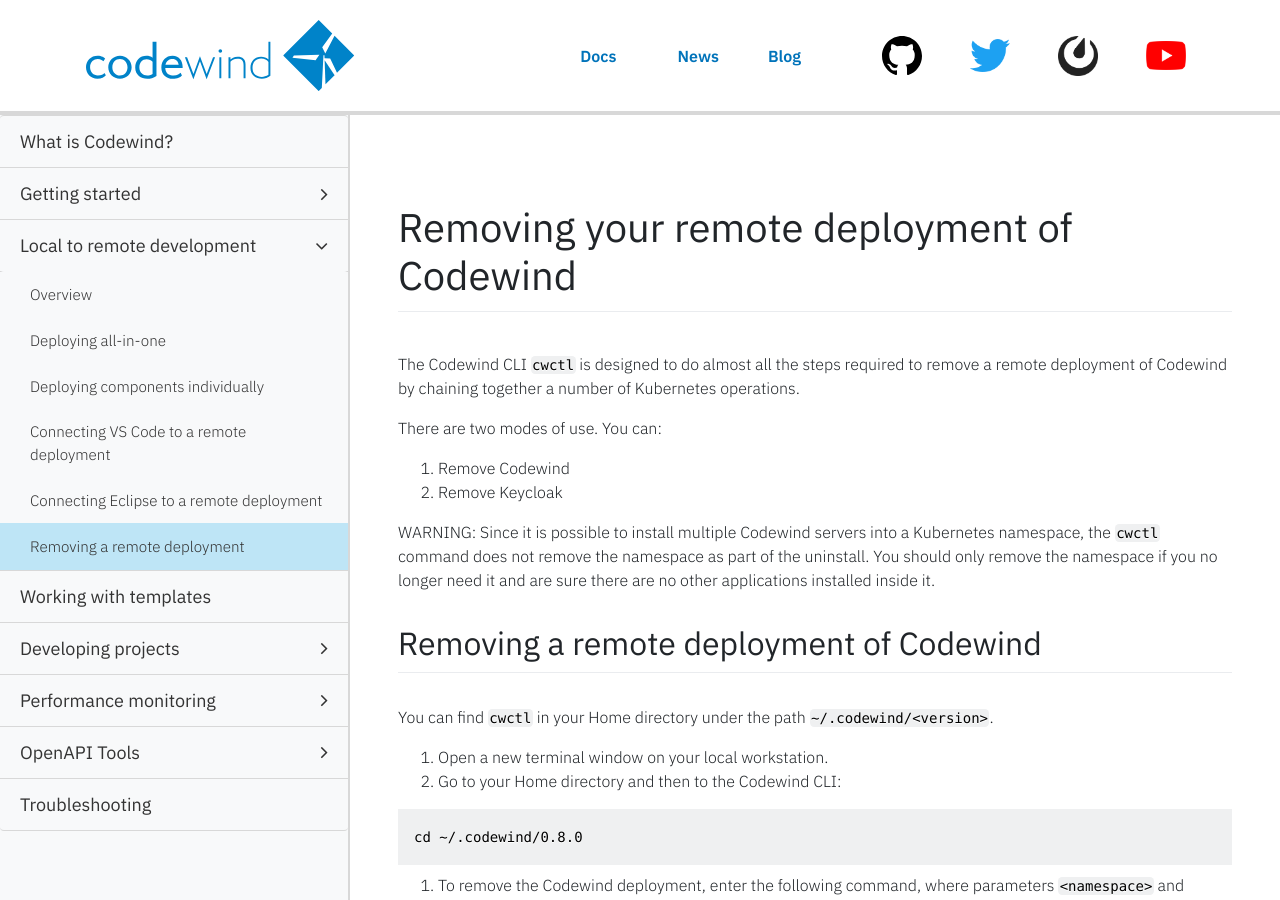
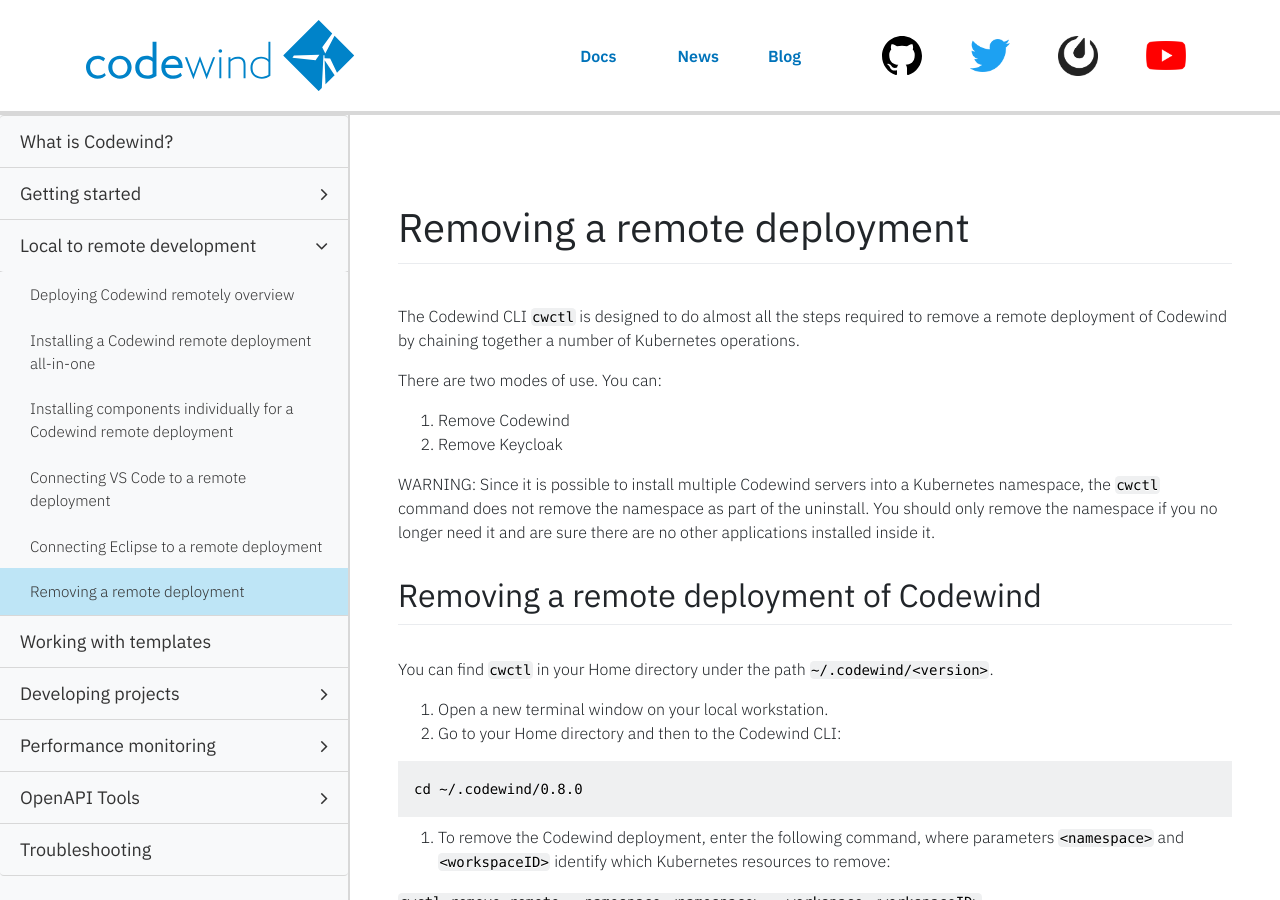
Before and after one commit to eclipse-archived/codewind-docs, a Jekyll site: the page built from docs/_documentations/remote-removing.md, in a window 1280 px wide and 900 px high. Built offline with Jekyll 4.4.1, drawn with Linux system fonts in a browser that asks for light colours; nearby versions of some CDN libraries; comment, search, counter and statistics services are not loaded.

Commit message:
Matching file titles with TOC
Signed-off-by: Sarah Ishida <sishida@us.ibm.com>

```diff
--- a/docs/_data/docstoc.yml
+++ b/docs/_data/docstoc.yml
@@ -51,11 +51,11 @@
 
 - title: 'Local to remote development'
   children:
-    - title: 'Overview'
+    - title: 'Deploying Codewind remotely overview'
       url: remote-overview.html
-    - title: 'Deploying all-in-one'
+    - title: 'Installing a Codewind remote deployment all-in-one'
       url: remotedeploy-combo.html
-    - title: 'Deploying components individually'
+    - title: 'Installing components individually for a Codewind remote deployment'
       url: remotedeploy-single.html
     - title: 'Connecting VS Code to a remote deployment'
       url: remotedeploy-vscode.html
--- a/docs/_documentations/remote-overview.md
+++ b/docs/_documentations/remote-overview.md
@@ -1,14 +1,14 @@
 ---
 layout: docs
-title: Deploying Codewind remotely
-description: Deploying Codewind remotely
+title: Connecting Eclipse to a remote deployment
+description: Connecting Eclipse to a remote deployment
 keywords: users, projects, Kubernetes, LDAP, user management, access management, login, deployment, pod, security, securing cloud connection, remote deployment of Codewind
 duration: 5 minutes
 permalink: remote-overview
 type: document
 ---
 
-# Deploying Codewind remotely
+# Connecting Eclipse to a remote deployment
 
 Deploy Codewind remotely to develop your code locally and build and run it remotely and securely in the cloud. This option is useful because it frees up resource on your laptop and uses the cloud's resources to build and run your apps.
 
--- a/docs/_documentations/remote-removing.md
+++ b/docs/_documentations/remote-removing.md
@@ -1,7 +1,7 @@
 ---
 layout: docs
-title: Removing your remote deployment of Codewind
-description: Removing your remote deployment of Codewind
+title: Removing a remote deployment
+description: Removing a remote deployment
 keywords: users, projects, Kubernetes, LDAP, user management, access management, login, deployment, pod, security, securing cloud connection
 duration: 5 minutes
 permalink: remote-removing
@@ -10,7 +10,7 @@ parent: installoncloud
 order: 2
 ---
 
-# Removing your remote deployment of Codewind
+# Removing a remote deployment
 
 The Codewind CLI `cwctl` is designed to do almost all the steps required to remove a remote deployment of Codewind by chaining together a number of Kubernetes operations.
 
```
Also changed, not shown: docs/_documentations/remotedeploy-vscode.md (+3 -3 lines).
